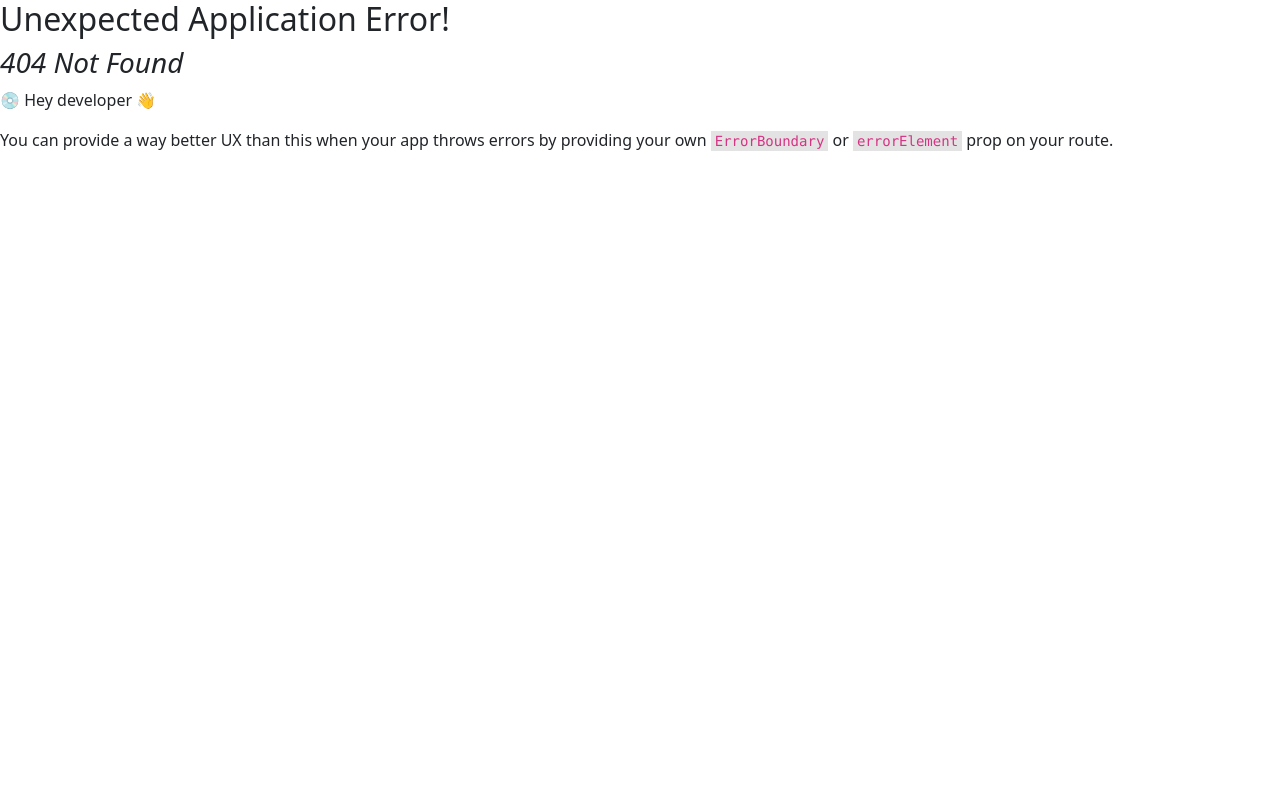
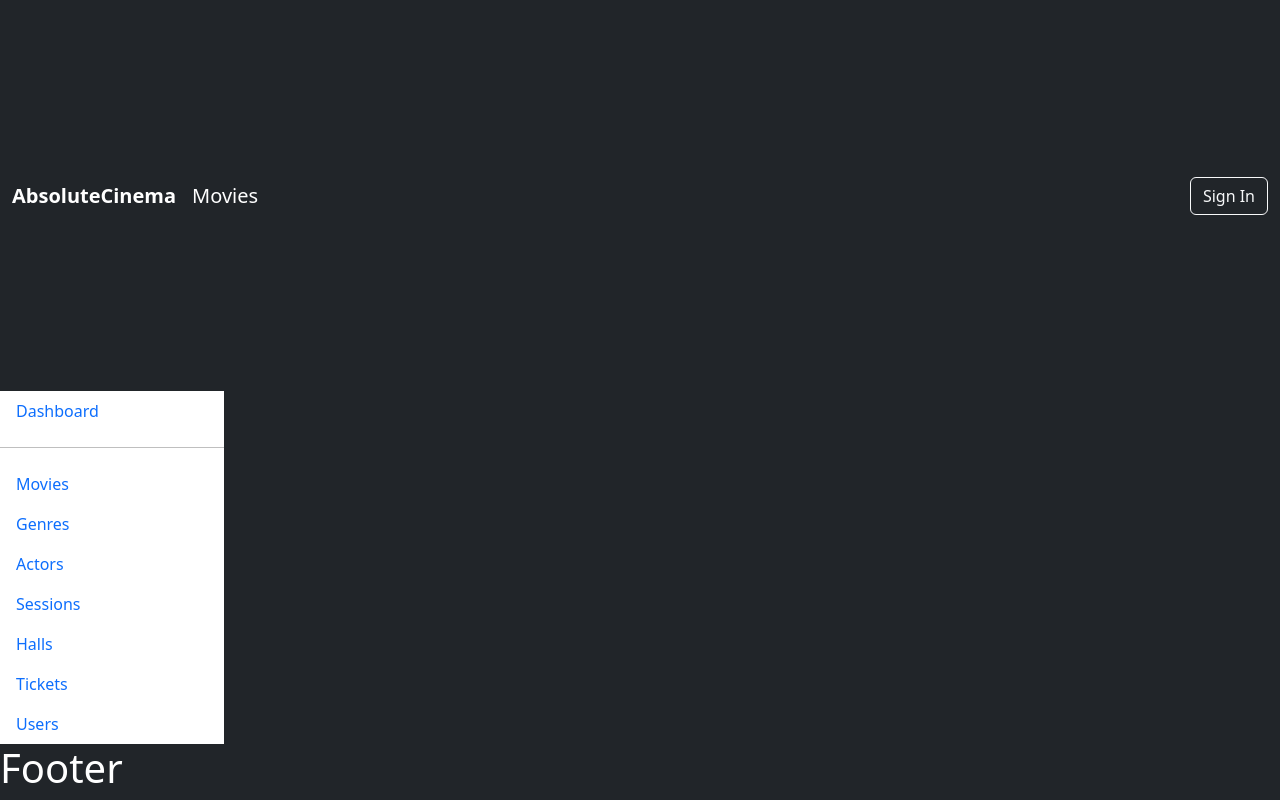
Before and after one commit to Farus256/AbsoluteCinema_Frontend, a React (Vite) app: page /admindashboard in a window 1280 px wide. Before the commit this address had no page. Built offline with nearby package versions, Linux system fonts and the light colour scheme.

Commit message:
configrure admin routes

```diff
--- /dev/null
+++ b/src/components/AdminDashboardComponents/ActorsList/ActorsList.jsx
@@ -0,0 +1,7 @@
+import React from "react";
+
+function ActorsList() {
+  return <div>Actors</div>;
+}
+
+export default ActorsList;
--- /dev/null
+++ b/src/components/AdminDashboardComponents/GenresList/GenresList.jsx
@@ -0,0 +1,7 @@
+import React from "react";
+
+function GenresList() {
+  return <div>Genres</div>;
+}
+
+export default GenresList;
--- /dev/null
+++ b/src/components/AdminDashboardComponents/HallsList/HallsList.jsx
@@ -0,0 +1,7 @@
+import React from "react";
+
+function HallsList() {
+  return <div>Halls</div>;
+}
+
+export default HallsList;
--- /dev/null
+++ b/src/components/AdminDashboardComponents/MoviesList/MovieList.jsx
@@ -0,0 +1,7 @@
+import React from "react";
+
+function MovieList() {
+  return <div>Movies</div>;
+}
+
+export default MovieList;
--- /dev/null
+++ b/src/components/AdminDashboardComponents/SessionsList/SessionList.jsx
@@ -0,0 +1,7 @@
+import React from "react";
+
+function SessionsList() {
+  return <div>Sessions</div>;
+}
+
+export default SessionsList;
--- /dev/null
+++ b/src/components/AdminDashboardComponents/Sidebar/Sidebar.jsx
@@ -0,0 +1,39 @@
+import React from 'react';
+import { Link } from 'react-router-dom';
+import styles from "./Sidebar.module.css"
+
+function Sidebar() {
+    return (
+        <div className={styles.sidebar_container} style={{width: "17.5%"}}>
+            <ul className='nav d-flex flex-column'>
+                <li className='nav-item'>
+                    <Link className='nav-link' to={'/admindashboard'}>Dashboard</Link>
+                </li>
+                <hr className={styles.hr}/>
+                <li className='nav-item'>
+                    <Link className='nav-link' to={'/admindashboard/movies'}>Movies</Link>
+                </li>
+                <li className='nav-item'>
+                    <Link className='nav-link' to={'/admindashboard/genres'}>Genres</Link>
+                </li>
+                <li className='nav-item'>
+                    <Link className='nav-link' to={'/admindashboard/actors'}>Actors</Link>
+                </li>
+                <li className='nav-item'>
+                    <Link className='nav-link' to={'/admindashboard/sessions'}>Sessions</Link>
+                </li>
+                <li className='nav-item'>
+                    <Link className='nav-link' to={'/admindashboard/halls'}>Halls</Link>
+                </li>
+                <li className='nav-item'>
+                    <Link className='nav-link' to={'/admindashboard/tickets'}>Tickets</Link>
+                </li>
+                <li className='nav-item'>
+                    <Link className='nav-link' to={'/admindashboard/users'}>Users</Link>
+                </li>
+            </ul>
+        </div>
+    );
+}
+
+export default Sidebar;
--- /dev/null
+++ b/src/components/AdminDashboardComponents/Sidebar/Sidebar.module.css
@@ -0,0 +1,10 @@
+.hr {
+    height: 1px;
+    color: black;
+}
+
+.sidebar_container {
+    flex: 1;
+    min-height: 100%;
+    background-color: white;
+}
--- /dev/null
+++ b/src/components/AdminDashboardComponents/TicketsList/TicketsList.jsx
@@ -0,0 +1,7 @@
+import React from "react";
+
+function TicketsList() {
+  return <div>Tickets</div>;
+}
+
+export default TicketsList;
--- /dev/null
+++ b/src/components/AdminDashboardComponents/UsersList/UsersList.jsx
@@ -0,0 +1,7 @@
+import React from "react";
+
+function UsersList() {
+  return <div>Users</div>;
+}
+
+export default UsersList;
--- a/src/pages/Admin/AdminDashboard/AdminDashboard.jsx
+++ b/src/pages/Admin/AdminDashboard/AdminDashboard.jsx
@@ -1,8 +1,15 @@
+import { Outlet } from "react-router-dom"
+import Sidebar from "../../../components/AdminDashboardComponents/Sidebar/Sidebar"
 import styles from "./styles/AdminDashboard.module.css"
 
 function AdminDashboard() {
     return (
-        <h1> AdminDashboard </h1>
+        <div>
+            <Sidebar/>
+            <div>
+                <Outlet/>
+            </div>
+        </div>
     )
 }
 
--- a/src/routing/RouteHandler.jsx
+++ b/src/routing/RouteHandler.jsx
@@ -10,7 +10,7 @@ import userRoute from './routes/UserRoute'
 import adminRoute from './routes/adminRoute'
 
 function RouteHandler() {
-    const currentRoute = [...commonRoute, ...userRoute]
+    const currentRoute = [...commonRoute, ...userRoute, ...adminRoute]
     console.log(currentRoute)
     // Check what kind of user uses web app
     const router = createBrowserRouter([
```
Also changed, not shown: src/routing/routes/AdminRoute.jsx (+37 -1 lines).
